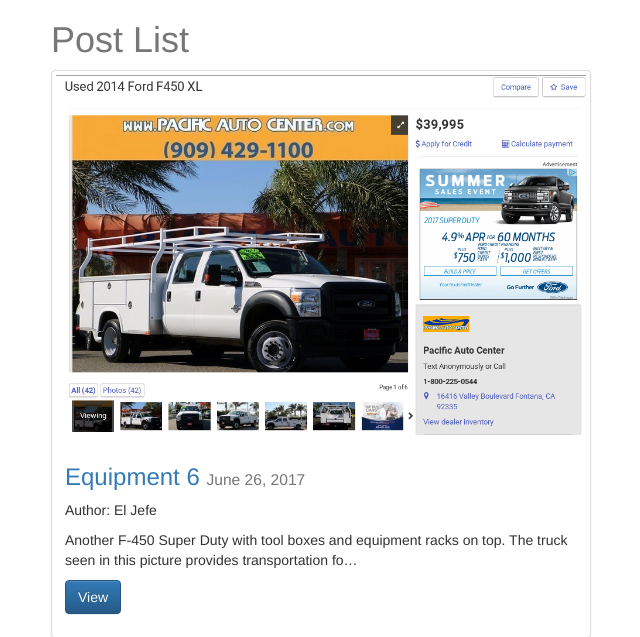
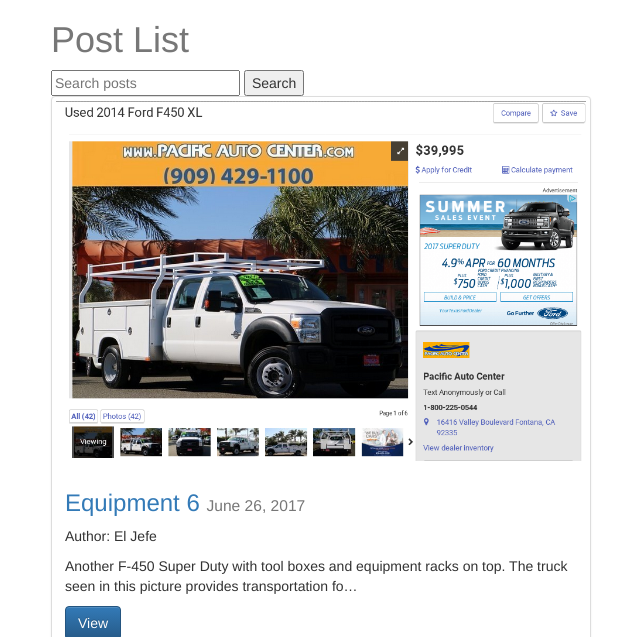
Before and after one commit to jefedeltejas/django-blog, a Django app: page /posts/ in a window 1280 px wide. Shown: the top 637 px of the page, without its empty margins (319-959 px from the left). Run offline with Django 3.2, Linux system fonts and the light colour scheme; data comes from the database, SQL or seed files in the repository; some libraries are stand-ins or nearby versions.

Commit message:
added list search field

```diff
--- a/src/templates/post_list.html
+++ b/src/templates/post_list.html
@@ -3,7 +3,10 @@
 
 <div class="col-sm-6 col-sm-offset-3">
 <h1>{{ title }}</h1>
-
+<form class="" action="" method="GET">
+  <input type="text" name='q' placeholder="Search posts" />
+  <input type="submit" value="Search">
+</form>
 {% for obj in object_list %}
 <div class="row">
   <div class="col-sm-12">
```
